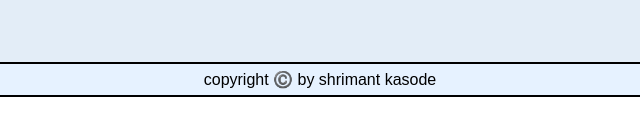
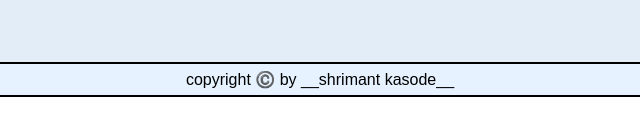
Before and after one commit to Shrimant-kasode/MY-projects-, a plain HTML site: page index.html in a window 1280 px wide. Shown: the part 595-730 px from the top of the page, 320-960 px from the left. Drawn offline with Linux system fonts and the light colour scheme.

Commit message:
Update index.html

```diff
--- a/index.html
+++ b/index.html
@@ -42,7 +42,7 @@
     </div>
   </main>
   <footer>
-    <p>copyright ©️ by shrimant kasode
+    <p>copyright ©️ by __shrimant kasode__
     </p>
   </footer>
 </body>
```
